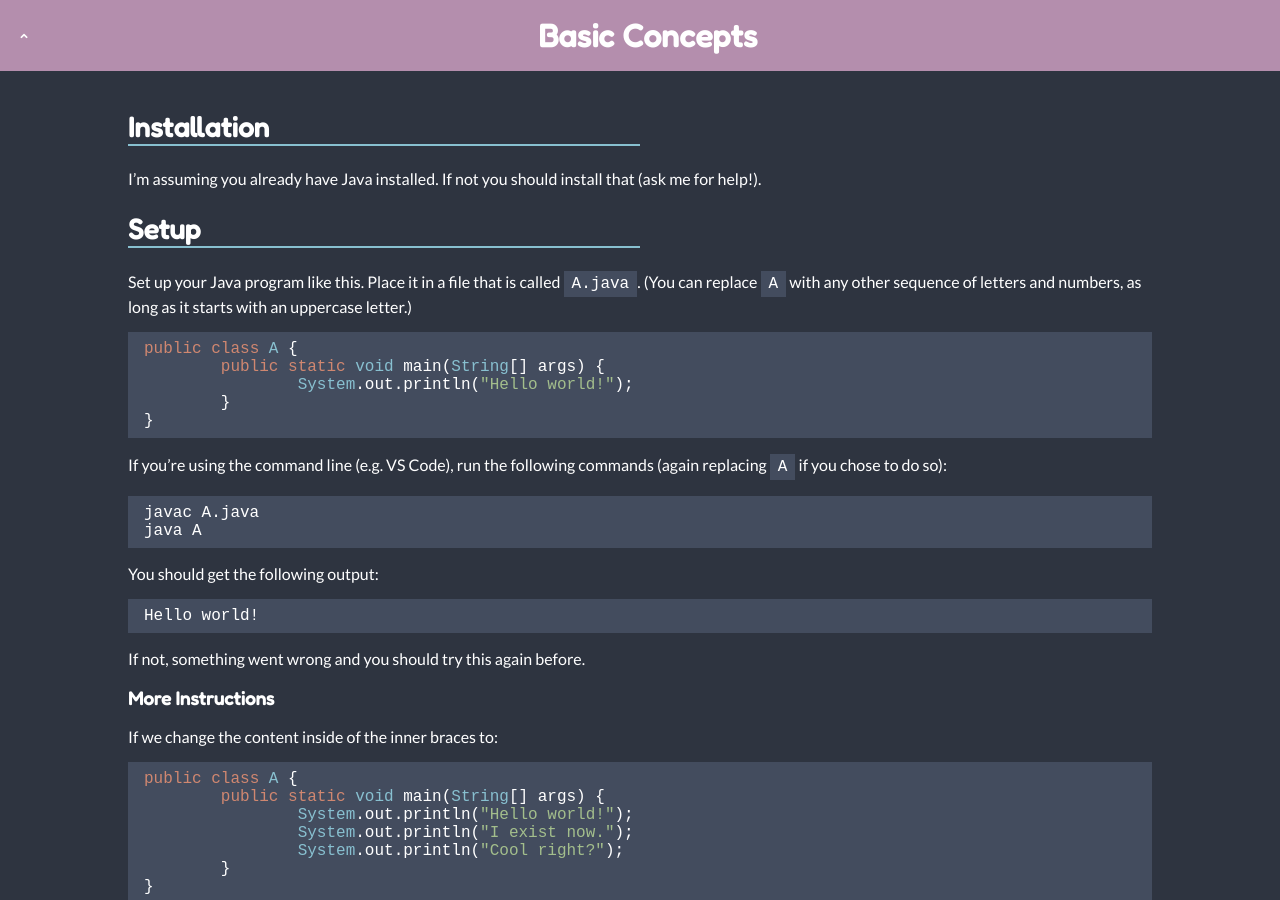
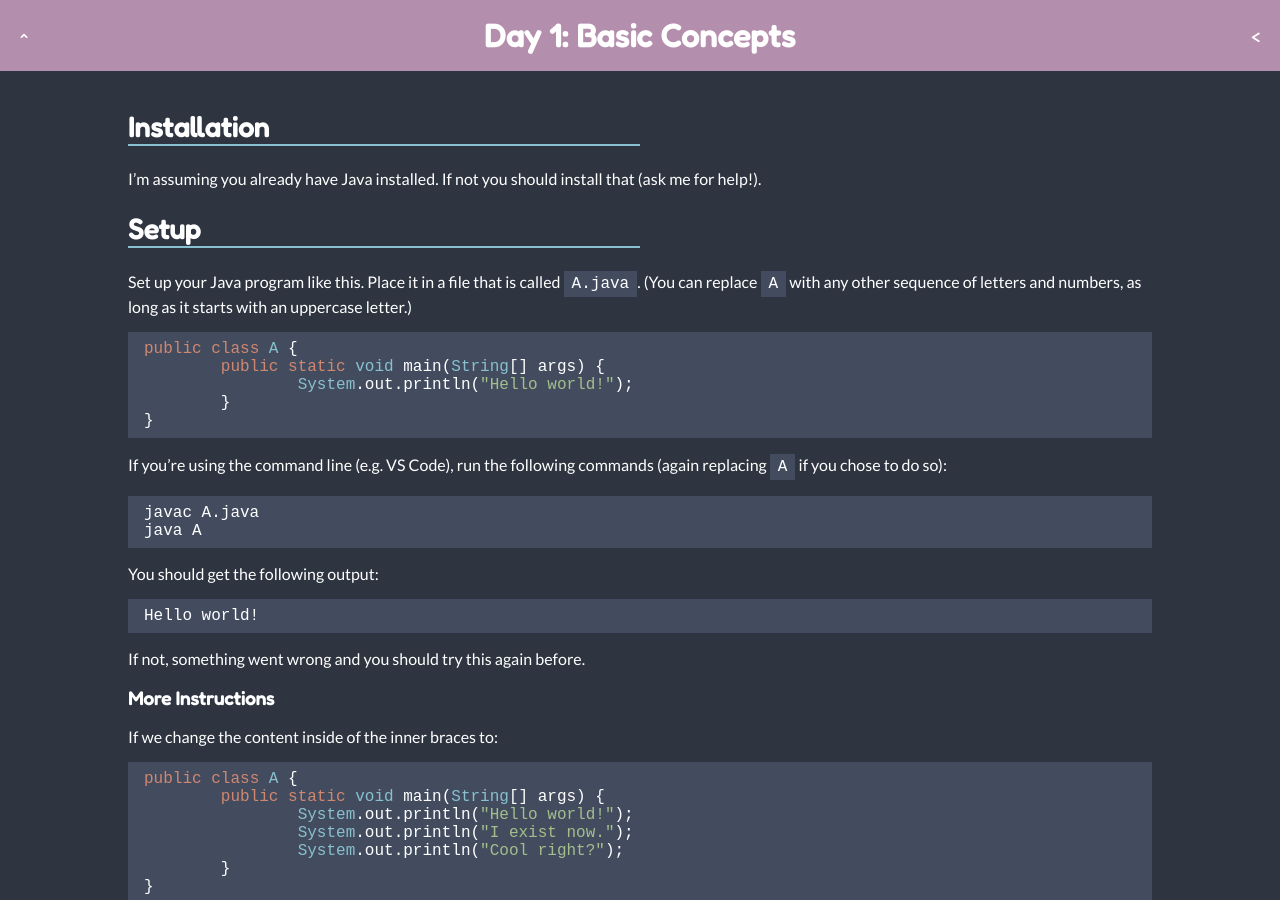
Before and after one commit to Jellyfish4654/guides, a Jekyll site: the page built from java/day1.md, in a window 1280 px wide and 900 px high. Built offline with Jekyll 4.4.1, drawn with Linux system fonts in a browser that asks for light colours.

Commit message:
Update default.html

```diff
--- a/_layouts/default.html
+++ b/_layouts/default.html
@@ -19,17 +19,17 @@
       {%endif%}
 
       {%if page.left %}
-      <a href={{page.left}}>&lt;</a>
-      {%elsif page.num and page.num > 1 %}
-      <a href="day{{page.num - 1}}.html">&lt;</a>
+            <a href={{page.left}}>&lt;</a>
+      {%elsif page.day and page.day > 1 %}
+            <a href="day{{page.day - 1}}.html">&lt;</a>
       {%endif%}
 
-      <h1>{{ page.title }}</h1>
+      <h1>{%if page.day%}Day {{page.day}}: {%endif%}{{ page.title }}</h1>
 
       {%if page.right %}
-      <a href={{page.right}}>&gt;</a>
-      {%elsif page.num %}
-      <a href="day{{page.num + 1}}.html">&lt;</a>
+           <a href={{page.right}}>&gt;</a>
+      {%elsif page.day %}
+           <a href="day{{page.day + 1}}.html">&lt;</a>
       {%endif%}
     </header>
     {%endif%}
```
